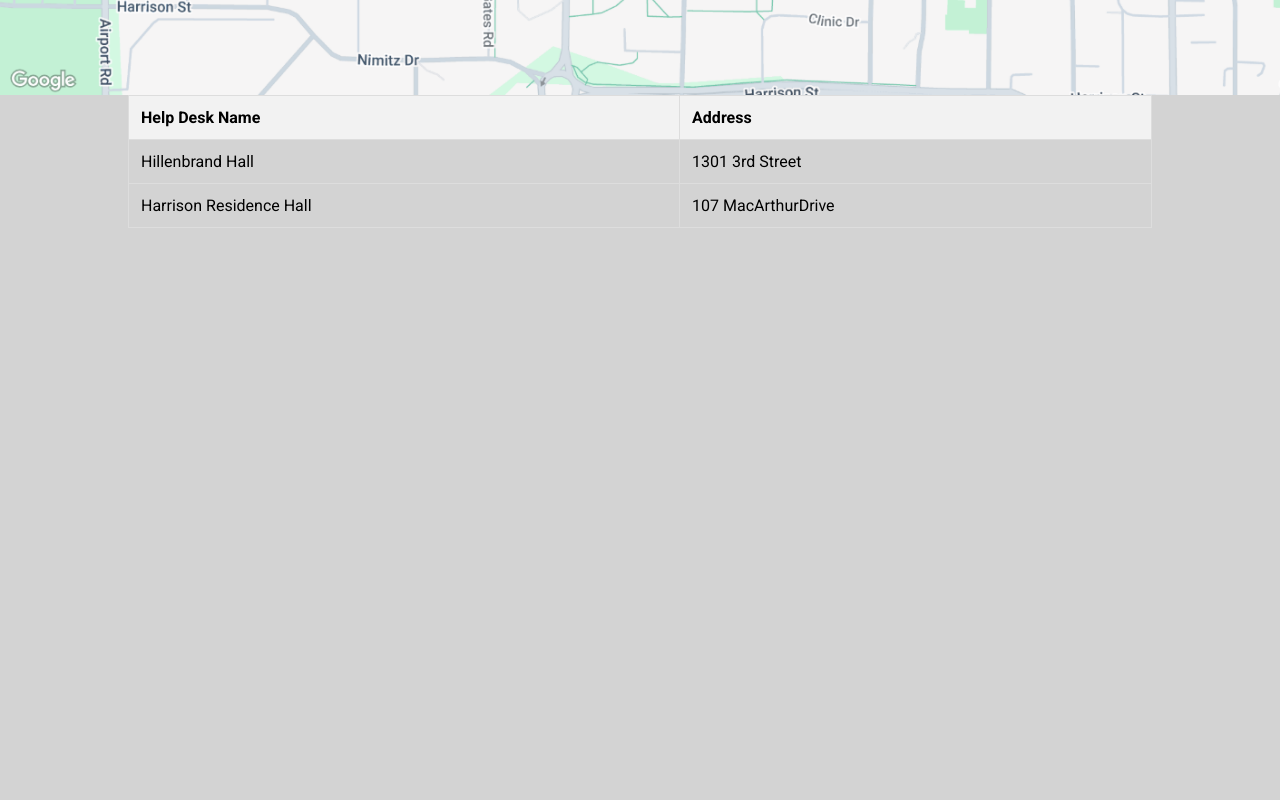
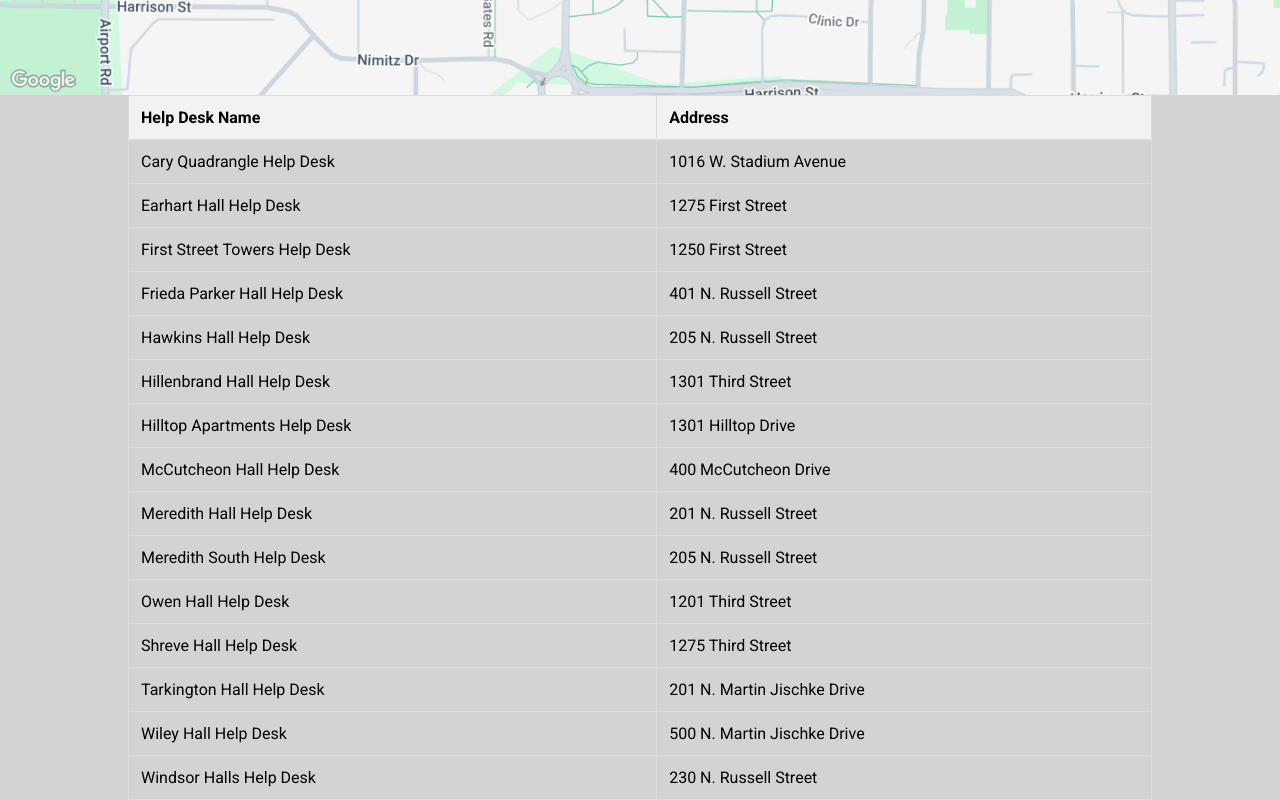
Before and after one commit to daivikghosh/BoilerTrack, a React (Create React App) app: page /help-desk in a window 1280 px wide. Shown: the part 933-1733 px from the top of the page. Before the commit the page ends 1161 px from the top, so only its background shows below. Built offline with nearby package versions, Linux system fonts and the light colour scheme.

Commit message:
Modified Help Desk Page

```diff
--- a/src/pages/HelpDeskPage.js
+++ b/src/pages/HelpDeskPage.js
@@ -17,14 +17,67 @@ function HelpDeskPage() {
             </tr>
           </thead>
           <tbody>
-            <tr>
-              <td>Hillenbrand Hall</td>
-              <td>1301 3rd Street</td>
-            </tr>
-            <tr>
-              <td>Harrison Residence Hall</td>
-              <td>107 MacArthurDrive</td>
-            </tr>
+          <tr>
+              <td>Cary Quadrangle Help Desk</td>
+              <td>1016 W. Stadium Avenue</td>
+          </tr>
+          <tr>
+              <td>Earhart Hall Help Desk</td>
+              <td>1275 First Street</td>
+          </tr>
+          <tr>
+              <td>First Street Towers Help Desk</td>
+              <td>1250 First Street</td>
+          </tr>
+          <tr>
+              <td>Frieda Parker Hall Help Desk</td>
+              <td>401 N. Russell Street</td>
+          </tr>
+          <tr>
+              <td>Hawkins Hall Help Desk</td>
+              <td>205 N. Russell Street</td>
+          </tr>
+          <tr>
+              <td>Hillenbrand Hall Help Desk</td>
+              <td>1301 Third Street</td>
+          </tr>
+          <tr>
+              <td>Hilltop Apartments Help Desk</td>
+              <td>1301 Hilltop Drive</td>
+          </tr>
+          <tr>
+              <td>McCutcheon Hall Help Desk</td>
+              <td>400 McCutcheon Drive</td>
+          </tr>
+          <tr>
+              <td>Meredith Hall Help Desk</td>
+              <td>201 N. Russell Street</td>
+          </tr>
+          <tr>
+              <td>Meredith South Help Desk</td>
+              <td>205 N. Russell Street</td>
+          </tr>
+          <tr>
+              <td>Owen Hall Help Desk</td>
+              <td>1201 Third Street</td>
+          </tr>
+          <tr>
+              <td>Shreve Hall Help Desk</td>
+              <td>1275 Third Street</td>
+          </tr>
+          <tr>
+              <td>Tarkington Hall Help Desk</td>
+              <td>201 N. Martin Jischke Drive</td>
+          </tr>
+          <tr>
+              <td>Wiley Hall Help Desk</td>
+              <td>500 N. Martin Jischke Drive</td>
+          </tr>
+          <tr>
+              <td>Windsor Halls Help Desk</td>
+              <td>230 N. Russell Street</td>
+          </tr>
+
           </tbody>
         </table>
       </div>
```
